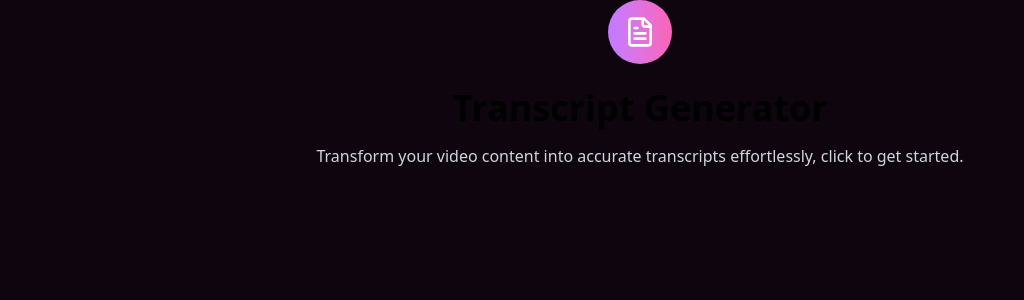
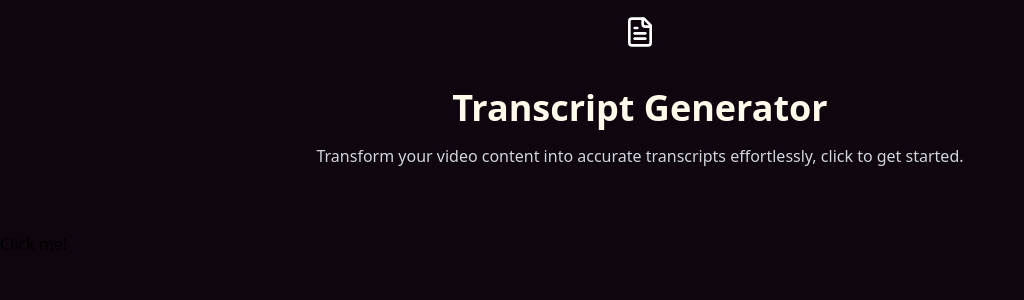
Before and after one commit to JACKLEEOW/TranscriptGenerator, a React (Vite) app: page / in a window 1280 px wide. Shown: the top 300 px of the page, without its empty margins (0-1024 px from the left). Built offline with nearby package versions, Linux system fonts and the light colour scheme.

Commit message:
Started stuff for button

```diff
--- a/src/App.jsx
+++ b/src/App.jsx
@@ -1,10 +1,12 @@
 import React from 'react'
 import Header from './components/Header.jsx'
+import ClickMeButton from './components/ClickMeButton.jsx'
 function App() {
 
   return (
     <div className='bg-site h-screen'>
         <Header/>
+        <ClickMeButton/>
     </div>
   )
 }
--- /dev/null
+++ b/src/components/ClickMeButton.jsx
@@ -0,0 +1,8 @@
+
+function ClickMeButton() {
+    return (
+        <button className = "ClickMeButton" > Click me! </button>
+    )
+}
+
+export default ClickMeButton;
--- a/src/components/Header.jsx
+++ b/src/components/Header.jsx
@@ -7,11 +7,11 @@ function Header() {
 
     return (
         <div className = "text-center mb-16">
-            <div className="inline-flex items-center justify-center w-16 h-16 bg-gradient-to-r from-purple-400 to-pink-400 rounded-full mb-6">
+            <div className="inline-flex items-center justify-center w-16 h-16 bg-gradient-to-r rounded-full mb-6">
             <FileText className="w-8 h-8 text-white" />
             </div>
             <h1
-                className = "text-4xl font-bold mb-4">Transcript Generator
+                className = "text-4xl text-amber-50 font-bold mb-4">Transcript Generator
 
             </h1>
             <p className = "text-gray-300 max-w-2xl mx-auto">
--- a/src/index.css
+++ b/src/index.css
@@ -6,3 +6,9 @@
     --color-dun: #E2D2B6;
 
 }
+
+@ClickMeButton {
+
+
+
+    }
```
Also changed, not shown: src/components/HeroCard.jsx (added, +15 -0 lines).
